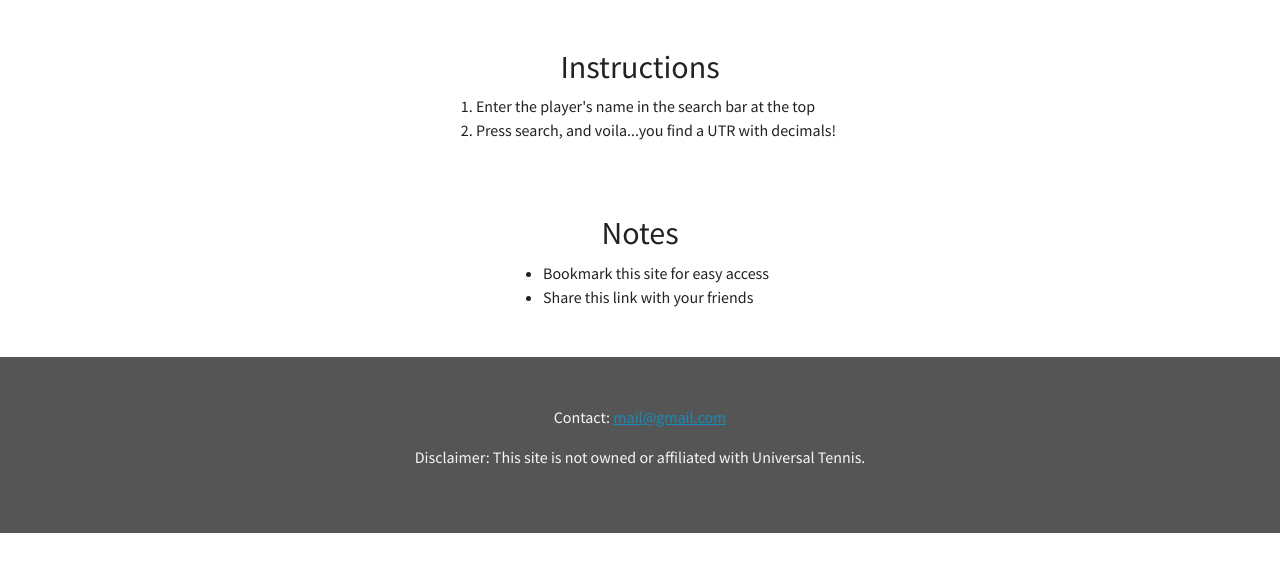
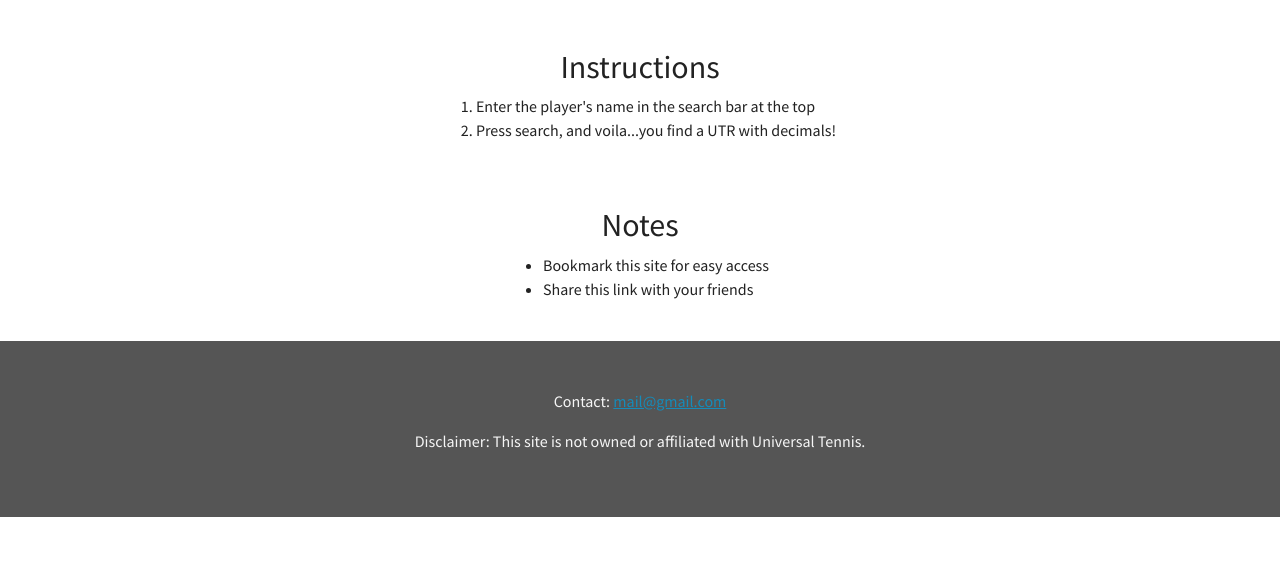
Before and after one commit to yair51/utr-lookup, a Flask app: page / in a window 1280 px wide. Shown: the part 61-633 px from the top of the page. Run offline with Flask 2, Linux system fonts and the light colour scheme.

Commit message:
removed padding around notes section

```diff
--- a/website/templates/index.html
+++ b/website/templates/index.html
@@ -10,7 +10,7 @@
           <li>Press search, and voila...you find a UTR with decimals!</li>
         </ol>
     </div>
-    <div class="py-2">
+    <div>
       <h2>Notes</h2>
       <ul class="notes">
         <li>Bookmark this site for easy access</li>
```
